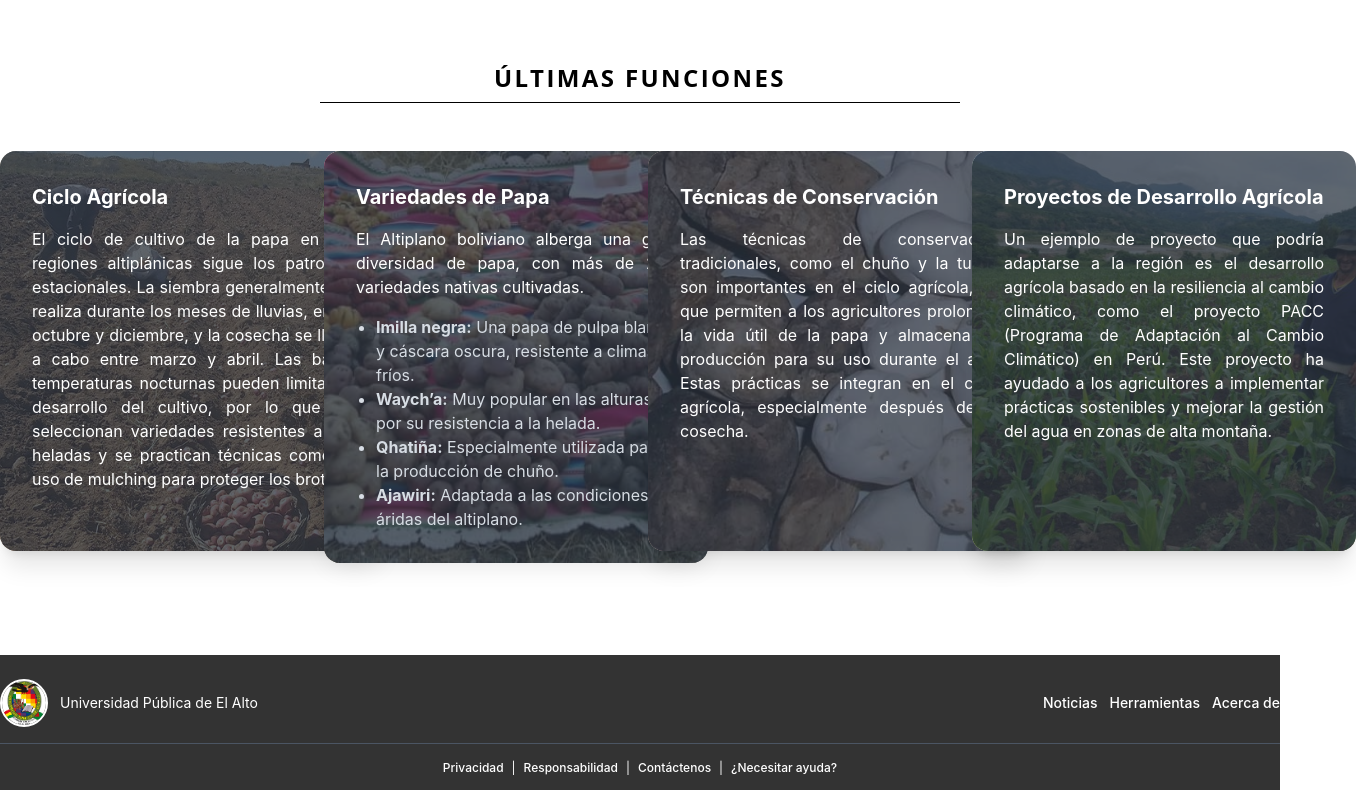
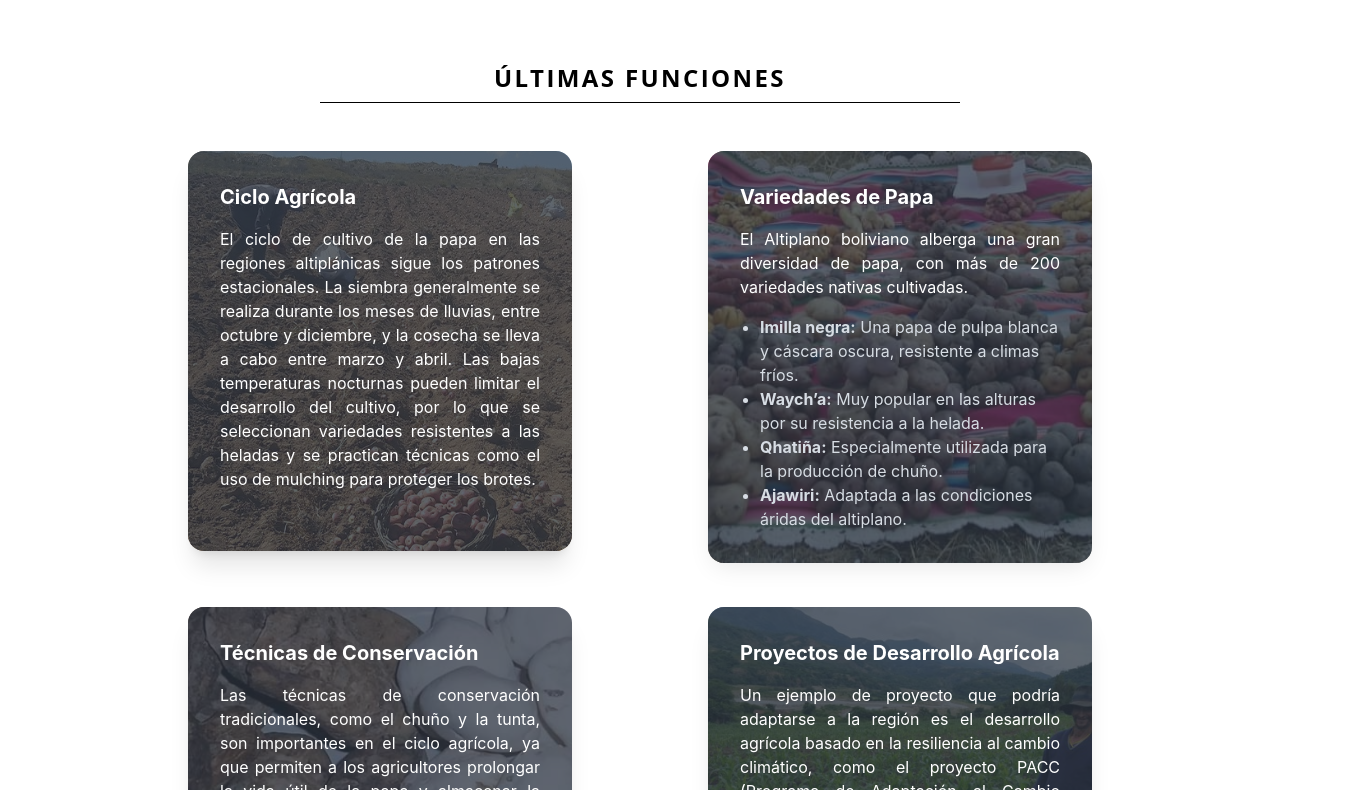
Before and after one commit to JELG-Developer/Frontend-Projecto-de-Plantacion, a React (Vite) app in the folder front-end-prediccion-de-papas/: page / in a window 1280 px wide. Shown: the part 1290-2080 px from the top of the page, 1356 px wide, since content can reach past the window. Built offline with nearby package versions, Linux system fonts and the light colour scheme.

Commit message:
Correcciones de las Cards

```diff
--- a/front-end-prediccion-de-papas/src/index.css
+++ b/front-end-prediccion-de-papas/src/index.css
@@ -75,8 +75,6 @@
   letter-spacing: 0.1em; /* Espaciado entre letras */
 }
 
-
-
 @tailwind base;
 @tailwind components;
 @tailwind utilities;
--- a/front-end-prediccion-de-papas/src/pages/Hero.jsx
+++ b/front-end-prediccion-de-papas/src/pages/Hero.jsx
@@ -22,15 +22,6 @@
 const Hero = () => {
   const [selectedInfo, setSelectedInfo] = useState("Clima");
 
-  /**
-   * Renderiza el componente seleccionado por el usuario.
-   *
-   * El valor de `selectedInfo` determina qué componente se renderiza. Si
-   * el valor no coincide con ninguno de los casos conocidos, se muestra el
-   * componente `Clima` por defecto.
-   *
-   * @returns {React.ReactElement} Componente seleccionado.
-   */
   const renderSelectedComponent = () => {
     switch (selectedInfo) {
       case "Clima":
@@ -109,7 +100,7 @@
       <div className="py-10 flex flex-col items-center">
         <h2 className="subtitle mb-2 text-sm md:text-xl lg:text-2xl">Últimas Funciones</h2> {/* Título de sección */}
         <hr className="w-1/2 border-t border-black mb-6" /> {/* Línea minimalista */}
-        <div className="grid grid-cols-1 md:grid-cols-2 lg:grid-cols-4 gap-4 w-full">
+        <div className="grid grid-cols-1 sm:grid-cols-2 md:grid-cols-2 lg:grid-cols-2 gap-4 w-full max-w-5xl">
           <div className="mb-4"> {/* Ciclo */}
             <Card_Ciclo />
           </div>
```
